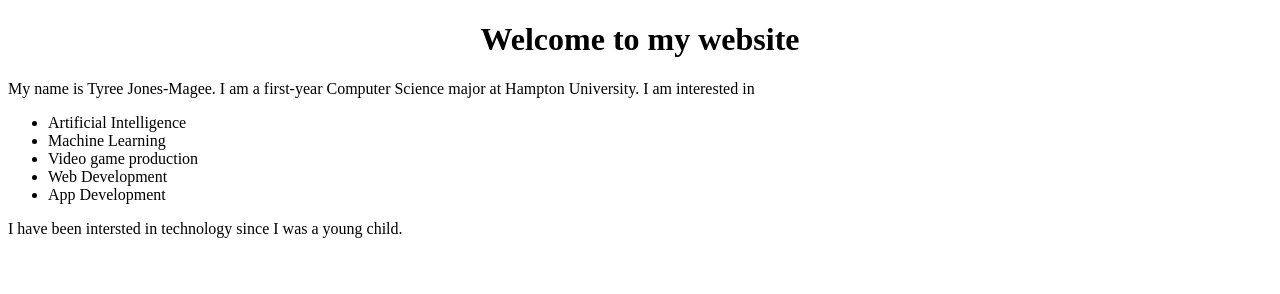
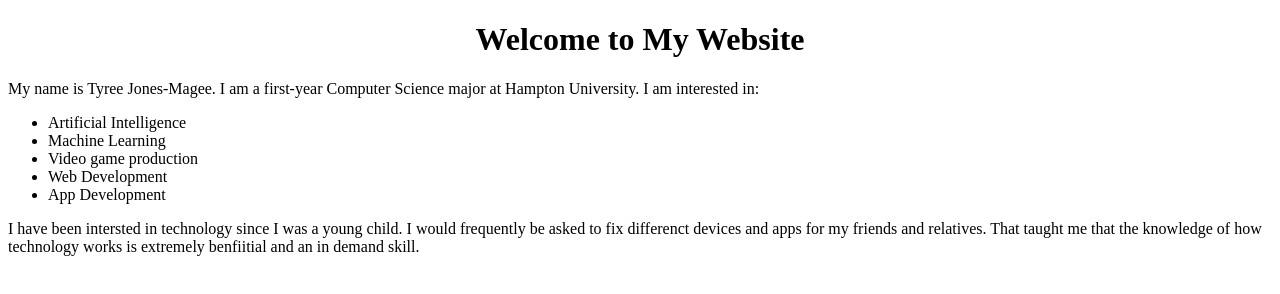
Before and after one commit to tyjones22/Website, a plain HTML site: page index.html in a window 1280 px wide. Drawn offline with Linux system fonts and the light colour scheme.

Commit message:
Update index.html

```diff
--- a/index.html
+++ b/index.html
@@ -8,8 +8,8 @@
 
 
 
-<h1 style="text-align: center;">Welcome to my website</h1>
-<p>My name is Tyree Jones-Magee. I am a first-year Computer Science major at Hampton University. I am interested in</p>
+<h1 style="text-align: center;">Welcome to My Website</h1>
+<p>My name is Tyree Jones-Magee. I am a first-year Computer Science major at Hampton University. I am interested in:</p>
 <ul>
 <li>Artificial Intelligence</li>
 <li>Machine Learning</li>
@@ -19,6 +19,8 @@
 </ul>
 <p>
   I have been intersted in technology since I was a young child.
+  I would frequently be asked to fix differenct devices and apps for my friends and relatives.
+  That taught me that the knowledge of how technology works is extremely benfiitial and an in demand skill.
 </p>
 </body>
 </html>
```
